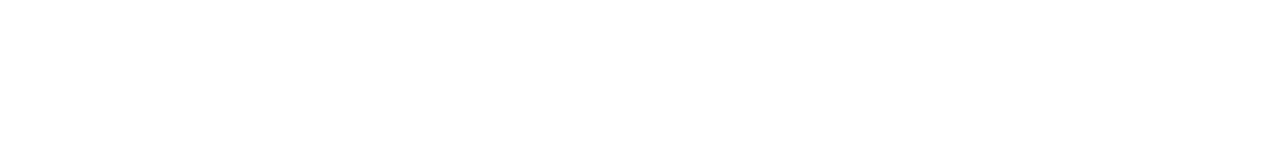
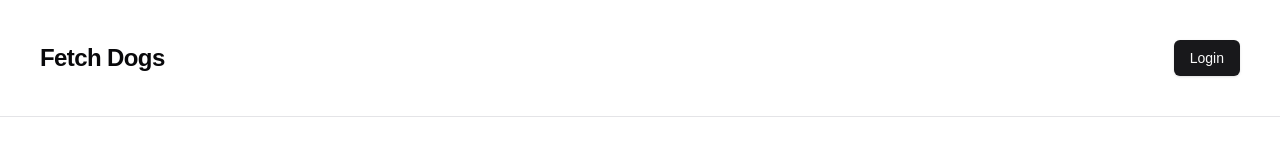
Before and after one commit to joe-tohdjojo/fetch, a Next.js app: page /search in a window 1280 px wide. Before the commit this address had no page. Shown: the top 167 px of the page. Built offline with nearby package versions, Linux system fonts and the light colour scheme.

Commit message:
feat: Implement navigation component and update layout structure; add home and search pages

```diff
--- a/src/app/globals.css
+++ b/src/app/globals.css
@@ -71,3 +71,44 @@
     @apply bg-background text-foreground;
   }
 }
+
+@layer base {
+  p {
+    line-height: 1.75rem /* 28px */;
+  }
+
+  h1,
+  h2,
+  h3 {
+    scroll-margin: 5rem /* 80px */;
+    letter-spacing: -0.025em;
+  }
+
+  h1 {
+    font-size: 2.25rem /* 36px */;
+    font-weight: 800;
+    line-height: 2.5rem /* 40px */;
+  }
+
+  h2,
+  h3 {
+    font-weight: 600;
+  }
+
+  h2 {
+    font-size: 1.875rem /* 30px */;
+    line-height: 2.25rem /* 36px */;
+  }
+
+  h3 {
+    font-size: 1.5rem /* 24px */;
+    line-height: 2rem /* 32px */;
+  }
+
+  @media (min-width: 1024px) {
+    h1 {
+      font-size: 3rem /* 48px */;
+      line-height: 1;
+    }
+  }
+}
--- a/src/app/layout.tsx
+++ b/src/app/layout.tsx
@@ -3,6 +3,7 @@
 import './globals.css';
 import { ThemeProvider } from '@/components/Providers/ThemeProvider';
 import { QueryProvider } from '@/components/Providers/QueryProvider';
+import { Navigation } from '@/components/Navigation';
 
 const geistSans = Geist({
   variable: '--font-geist-sans',
@@ -32,6 +33,7 @@
       <body
         className={`${geistSans.variable} ${geistMono.variable} antialiased`}
       >
+        <div className="grid min-h-svh grid-rows-[auto,1fr,auto]">
           <QueryProvider>
             <ThemeProvider
               attribute="class"
@@ -39,9 +41,11 @@
               enableSystem
               disableTransitionOnChange
             >
+              <Navigation />
               {children}
             </ThemeProvider>
           </QueryProvider>
+        </div>
       </body>
     </html>
   );
--- a/src/app/login/page.tsx
+++ b/src/app/login/page.tsx
@@ -2,7 +2,7 @@
 
 export default function Page() {
   return (
-    <div className="flex min-h-svh w-full items-center justify-center p-6 md:p-10">
+    <div className="flex w-full items-center justify-center p-6 md:p-10">
       <div className="w-full max-w-sm">
         <LoginForm />
       </div>
--- /dev/null
+++ b/src/app/search/page.tsx
@@ -0,0 +1,18 @@
+import { Search } from '@/components/Search';
+
+export default async function SearchPage({
+  searchParams,
+}: {
+  searchParams: Promise<{
+    page: number;
+  }>;
+}) {
+  const { page } = await searchParams;
+  return (
+    <main className="flex h-full flex-col items-center justify-center gap-8 px-4">
+      <Search page={page && Number(page)} />
+    </main>
+  );
+}
+
+export const dynamic = 'force-dynamic';
--- /dev/null
+++ b/src/components/Navigation.tsx
@@ -0,0 +1,16 @@
+import Link from 'next/link';
+
+import { Button } from '@/components/ui/button';
+
+export async function Navigation() {
+  return (
+    <nav className="flex w-full items-center justify-between border-b p-6 md:p-10">
+      <div className="w-full max-w-sm">
+        <h3>Fetch Dogs</h3>
+      </div>
+      <Button asChild>
+        <Link href="/login">Login</Link>
+      </Button>
+    </nav>
+  );
+}
```
Also changed, not shown: src/app/page.tsx (renamed from src/app/(with-nav)/page.tsx). Lines whose indentation alone changed are shown as unchanged.
